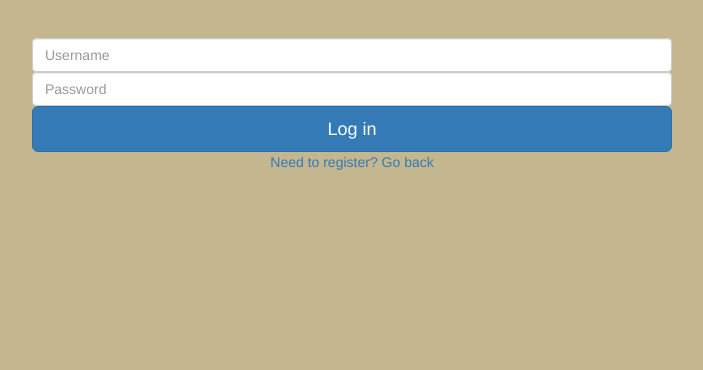
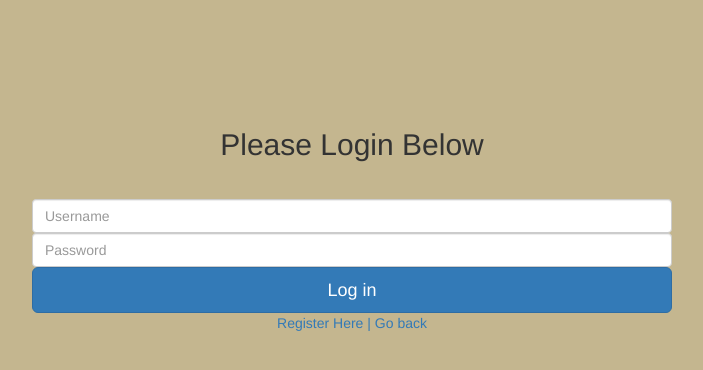
Before and after one commit to azaria-dedmon/covid-19, a Flask app: page /login in a window 1280 px wide. Shown: the top 370 px of the page, without its empty margins (288-991 px from the left). Run offline with Flask 2, Linux system fonts and the light colour scheme; some libraries are stand-ins or nearby versions.

Commit message:
improve login page

```diff
--- a/app/static/index.css
+++ b/app/static/index.css
@@ -138,7 +138,8 @@ li a:hover {
   margin-top: 1.1%;
 }
 
-#signup-details {
+#signup-details,
+#login-details {
   text-align: center;
   margin-top: 10%;
 }
--- a/app/templates/users/login.html
+++ b/app/templates/users/login.html
@@ -9,6 +9,7 @@
   <link rel="stylesheet" href="/static/index.css">
 </head>
 <body>
+    <h2 id="login-details">Please Login Below</h2>
     <div class="form">
         <form method="POST" id='login-form'>
             {{ form.hidden_tag() }}
@@ -20,7 +21,7 @@
                 {% endfor %}
             <button class="btn btn-primary btn-block btn-lg">Log in</button>
         </form>
-        <a href="/register">Need to register?</a>
+        <a href="/register">Register Here | </a>
         <a href="/">Go back</a>
         </div>
 </body>
```
Also changed, not shown: tests/test_user_views.py (+1 -1 lines).
